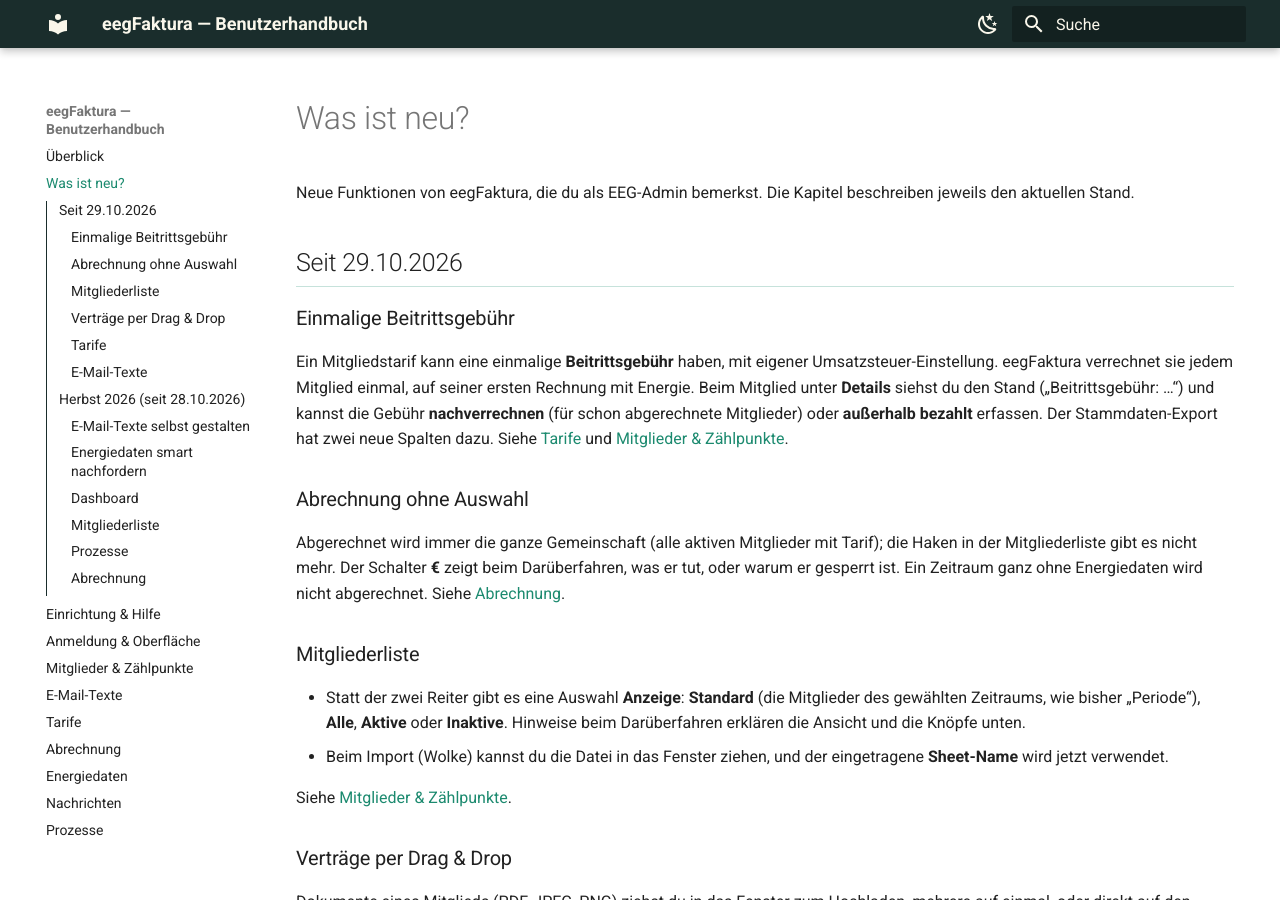
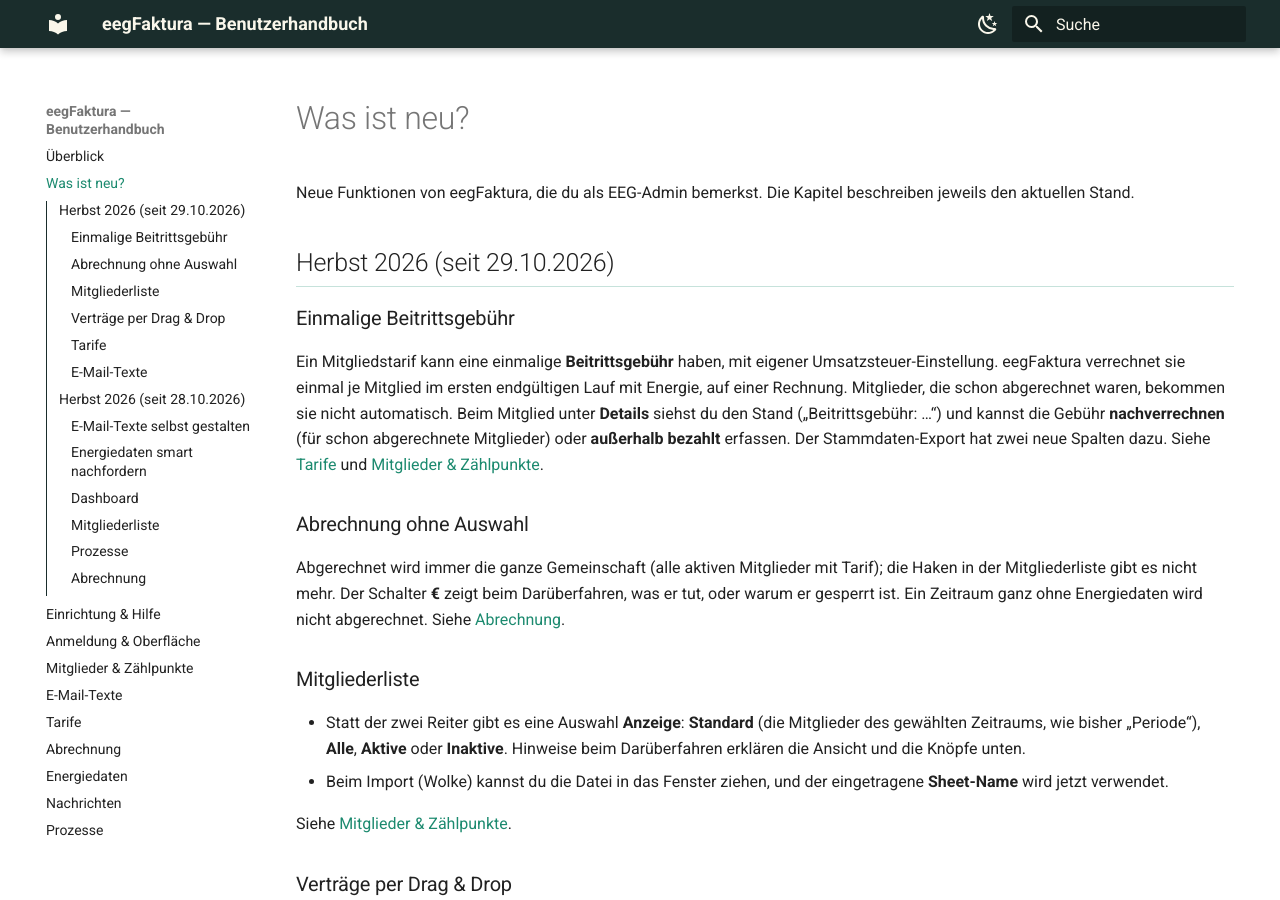
Before and after one commit to eegfaktura/eegfaktura-user-guide, an MkDocs documentation site: the page built from docs/changelog.md, in a window 1280 px wide and 900 px high. Built offline with MkDocs 1.6.1 and Material for MkDocs 9.7.7, drawn with Linux system fonts in a browser that asks for light colours.

Commit message:
docs: Beitrittsgebühr und Tarifsuche genauer beschrieben (Review)
Erster endgültiger Lauf mit Energie, immer auf einer Rechnung; Stand nach
Entfernen der Zahlung; leere Export-Zellen ohne Gebühr; Zähler bei Suche.

Co-Authored-By: Claude Opus 5.5 <noreply@anthropic.com>

```diff
--- a/docs/changelog.md
+++ b/docs/changelog.md
@@ -3,12 +3,13 @@
 Neue Funktionen von eegFaktura, die du als EEG-Admin bemerkst. Die Kapitel beschreiben jeweils den aktuellen
 Stand.
 
-## Seit 29.10.2026
+## Herbst 2026 (seit 29.10.2026)
 
 ### Einmalige Beitrittsgebühr
 
 Ein Mitgliedstarif kann eine einmalige **Beitrittsgebühr** haben, mit eigener Umsatzsteuer-Einstellung. eegFaktura
-verrechnet sie jedem Mitglied einmal, auf seiner ersten Rechnung mit Energie. Beim Mitglied unter **Details** siehst du
+verrechnet sie einmal je Mitglied im ersten endgültigen Lauf mit Energie, auf einer Rechnung. Mitglieder, die schon
+abgerechnet waren, bekommen sie nicht automatisch. Beim Mitglied unter **Details** siehst du
 den Stand („Beitrittsgebühr: …“) und kannst die Gebühr **nachverrechnen** (für schon abgerechnete Mitglieder) oder
 **außerhalb bezahlt** erfassen. Der Stammdaten-Export hat zwei neue Spalten dazu.
 Siehe [Tarife](04-tarife.md#beitrittsgebuhr) und
```
Also changed, not shown: docs/02-mitglieder-zaehlpunkte.md (+2 -2 lines), docs/04-tarife.md (+1 -1 lines), docs/05-abrechnung.md (+2 -1 lines), docs/06-energiedaten.md (+3 -2 lines).
